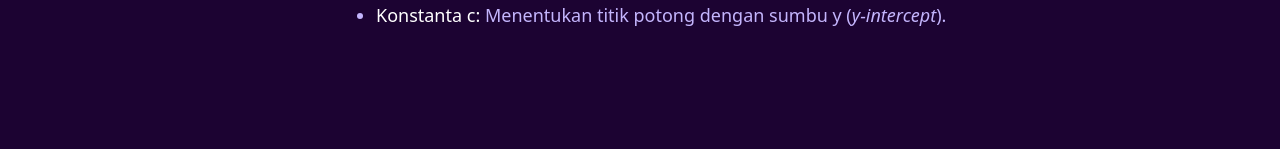
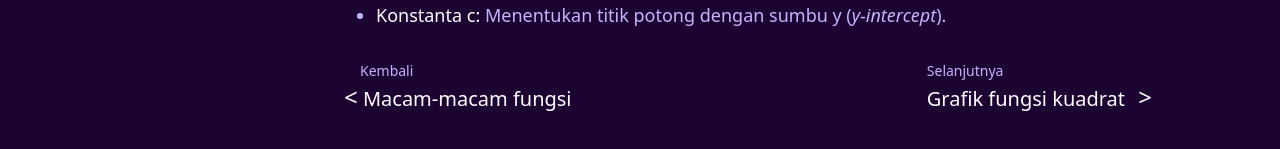
Before and after one commit to Hanep77/learn-quadratic-site, a Next.js app: page /learn/fungsi-kuadrat in a window 1280 px wide. Shown: the part 789-938 px from the top of the page. Before the commit the page ends 898 px from the top, so only its background shows below. Built offline with nearby package versions, Linux system fonts and the light colour scheme.

Commit message:
add next/previous button

```diff
--- a/src/app/learn/fungsi-kuadrat/contoh-soal/page.tsx
+++ b/src/app/learn/fungsi-kuadrat/contoh-soal/page.tsx
@@ -1,5 +1,6 @@
 "use client";
 
+import Link from "next/link";
 import Breadcrumbs from "../../breadcrumbs";
 import { MathJax } from "better-react-mathjax";
 
@@ -38,7 +39,7 @@ export default function ContohSoal() {
           </li>
         </ul>
       </div>
-      <div>
+      <div className="mb-8">
         <p>
           <span className="text-white font-medium mb-2">Contoh 2: </span>Menyelesaikan dengan Rumus Kuadrat
           Selesaikan persamaan kuadrat <MathJax inline className="text-white">{"\\(3x^2 - 6x + 2 = 0\\)"}</MathJax>.
@@ -56,6 +57,14 @@ export default function ContohSoal() {
           <MathJax inline className="text-white">{"\\(x_2 = 1 - \\frac{\\sqrt{3}}{3}\\)"}</MathJax>.
         </p>
       </div>
+      <div>
+        <Link href={"/learn/fungsi-kuadrat/grafik-fungsi-kuadrat"}>
+          <div>
+            <p className="text-sm ms-6">Kembali</p>
+            <h3 className="text-xl text-white font-medium"><span className="text-2xl ms-2">&lt;</span> Grafik fungsi kuadrat</h3>
+          </div>
+        </Link>
+      </div>
     </>
   );
 }
--- a/src/app/learn/fungsi-kuadrat/grafik-fungsi-kuadrat/page.tsx
+++ b/src/app/learn/fungsi-kuadrat/grafik-fungsi-kuadrat/page.tsx
@@ -2,6 +2,7 @@
 
 import { MathJax } from "better-react-mathjax";
 import Breadcrumbs from "../../breadcrumbs";
+import Link from "next/link";
 
 export default function GrafikFungsiKuadrat() {
   return (
@@ -12,7 +13,7 @@ export default function GrafikFungsiKuadrat() {
       <p className="mb-2">
         Grafik dari fungsi kuadrat berbentuk parabola. Beberapa karakteristik grafik fungsi kuadrat antara lain:
       </p>
-      <ul className="list-disc ms-10 mb-4">
+      <ul className="list-disc ms-10 mb-8">
         <li>
           <p className="mb-2">
             <span className="text-white font-medium">Sumbu Simetri:</span> Grafik fungsi kuadrat simetris terhadap garis vertikal yang melalui titik puncak parabola. Sumbu simetri dapat ditemukan dengan rumus:
@@ -51,6 +52,20 @@ export default function GrafikFungsiKuadrat() {
           </ul>
         </li>
       </ul>
+      <div className="flex justify-between">
+        <Link href={"/learn/fungsi-kuadrat"}>
+          <div>
+            <p className="text-sm ms-6">Kembali</p>
+            <h3 className="text-xl text-white font-medium"><span className="text-2xl ms-2">&lt;</span> Fungsi kuadrat</h3>
+          </div>
+        </Link>
+        <Link href={"/learn/fungsi-kuadrat/contoh-soal"}>
+          <div>
+            <p className="text-sm">Selanjutnya</p>
+            <h3 className="text-xl text-white font-medium">Contoh soal <span className="text-2xl ms-2">&gt;</span></h3>
+          </div>
+        </Link>
+      </div>
     </>
   );
 }
--- a/src/app/learn/fungsi-kuadrat/page.tsx
+++ b/src/app/learn/fungsi-kuadrat/page.tsx
@@ -2,6 +2,7 @@
 
 import { MathJax } from "better-react-mathjax";
 import Breadcrumbs from "../breadcrumbs";
+import Link from "next/link";
 
 export default function FungsiKuadrat() {
   return (
@@ -24,10 +25,10 @@ export default function FungsiKuadrat() {
           <span className="text-white font-medium inline-block"><MathJax inline className="text-white">{"\\(x\\)"}</MathJax></span> adalah variabel input (atau argumen fungsi)
         </li>
         <li>
-        <span className="text-white font-medium inline-block"><MathJax inline className="text-white">{"\\(f(x)\\)"}</MathJax></span> adalah hasil fungsi atau output dari fungsi untuk input <span className="inline-block"><MathJax inline className="text-white">{"\\(x\\)"}</MathJax></span>
+          <span className="text-white font-medium inline-block"><MathJax inline className="text-white">{"\\(f(x)\\)"}</MathJax></span> adalah hasil fungsi atau output dari fungsi untuk input <span className="inline-block"><MathJax inline className="text-white">{"\\(x\\)"}</MathJax></span>
         </li>
       </ul>
-      <div className="mb-4">
+      <div className="mb-8">
         <h3 className="text-xl font-medium text-white mb-2">Bagian-bagian Fungsi Kuadrat</h3>
         <ul className="list-disc ms-10 my-2">
           <li>
@@ -44,6 +45,20 @@ export default function FungsiKuadrat() {
           </li>
         </ul>
       </div>
+      <div className="flex justify-between">
+        <Link href={"/learn/fungsi/macam-macam-fungsi"}>
+          <div>
+            <p className="text-sm ms-6">Kembali</p>
+            <h3 className="text-xl text-white font-medium"><span className="text-2xl ms-2">&lt;</span> Macam-macam fungsi</h3>
+          </div>
+        </Link>
+        <Link href={"/learn/fungsi-kuadrat/grafik-fungsi-kuadrat"}>
+          <div>
+            <p className="text-sm">Selanjutnya</p>
+            <h3 className="text-xl text-white font-medium">Grafik fungsi kuadrat <span className="text-2xl ms-2">&gt;</span></h3>
+          </div>
+        </Link>
+      </div>
     </>
   );
 }
--- a/src/app/learn/fungsi/macam-macam-fungsi/page.tsx
+++ b/src/app/learn/fungsi/macam-macam-fungsi/page.tsx
@@ -2,6 +2,7 @@
 
 import { MathJax } from "better-react-mathjax";
 import Breadcrumbs from "../../breadcrumbs";
+import Link from "next/link";
 
 export default function MacamMacamFungsi() {
   return (
@@ -10,7 +11,7 @@ export default function MacamMacamFungsi() {
       <h4 className="text-lg font-semibold text-green-400 mb-2">Apa itu fungsi?</h4>
       <h2 className="text-3xl font-semibold mb-2 text-white">Macam-macam Fungsi</h2>
       <p>Terdapat berbagai jenis fungsi, antara lain:</p>
-      <ul className="list-disc ms-10 my-2">
+      <ul className="list-disc ms-10 mt-2 mb-8">
         <li>
           <span className="text-white font-medium">Fungsi Linear: </span>Fungsi yang berbentuk <MathJax inline className="text-white">{"\\(f(x) = ax + b\\)"}</MathJax>, dengan grafik berupa garis lurus. Contoh: <MathJax inline className="text-white">{"\\(f(x) = 2x + 1\\)"}</MathJax>.
         </li>
@@ -35,6 +36,20 @@ export default function MacamMacamFungsi() {
           Fungsi yang melibatkan sudut dalam trigonometri, seperti sinus, kosinus, dan tangen. Contoh: <MathJax inline className="text-white">{"\\(f(x) = \\sin(x)\\)"}</MathJax>.
         </li>
       </ul>
+      <div className="flex justify-between">
+        <Link href={"/learn/fungsi"}>
+          <div>
+            <p className="text-sm ms-6">Kembali</p>
+            <h3 className="text-xl text-white font-medium"><span className="text-2xl ms-2">&lt;</span> Apa itu fungsi?</h3>
+          </div>
+        </Link>
+        <Link href={"/learn/fungsi-kuadrat"}>
+          <div>
+            <p className="text-sm">Selanjutnya</p>
+            <h3 className="text-xl text-white font-medium">Fungsi kuadrat <span className="text-2xl ms-2">&gt;</span></h3>
+          </div>
+        </Link>
+      </div>
     </>
   );
 }
--- a/src/app/learn/fungsi/page.tsx
+++ b/src/app/learn/fungsi/page.tsx
@@ -1,5 +1,6 @@
 "use client";
 
+import Link from "next/link";
 import Breadcrumbs from "../breadcrumbs";
 import { MathJax } from "better-react-mathjax";
 
@@ -37,7 +38,7 @@ export default function Fungsi() {
           <p>Jadi, <MathJax inline className="text-white">{"\\(f(2) = 7\\)"}</MathJax>.</p>
         </div>
       </div>
-      <div>
+      <div className="mb-8">
         <h3 className="text-xl font-semibold mb-2 text-white">Komponen Fungsi</h3>
         <ul className="list-disc ms-10 my-2">
           <li>
@@ -51,6 +52,20 @@ export default function Fungsi() {
           </li>
         </ul>
       </div>
+      <div className="flex justify-between">
+        <Link href={"/learn/pengantar/prerequisit"}>
+          <div>
+            <p className="text-sm ms-6">Kembali</p>
+            <h3 className="text-xl text-white font-medium"><span className="text-2xl ms-2">&lt;</span> Pre-requisit</h3>
+          </div>
+        </Link>
+        <Link href={"/learn/fungsi/macam-macam-fungsi"}>
+          <div>
+            <p className="text-sm">Selanjutnya</p>
+            <h3 className="text-xl text-white font-medium">Macam-macam fungsi <span className="text-2xl ms-2">&gt;</span></h3>
+          </div>
+        </Link>
+      </div>
     </>
   );
 }
--- a/src/app/learn/page.tsx
+++ b/src/app/learn/page.tsx
@@ -1,3 +1,4 @@
+import Link from "next/link";
 import Breadcrumbs from "./breadcrumbs";
 
 export default function Learn() {
@@ -6,7 +7,7 @@ export default function Learn() {
       <Breadcrumbs chapter="Pengantar" title="Pendahuluan" />
       <h4 className="text-lg font-semibold text-green-400 mb-2">Pengantar</h4>
       <h2 className="text-3xl font-semibold mb-2 text-white">Pendahuluan</h2>
-      <div className="text-justify">
+      <div className="text-justify mb-8">
         <p className="mb-2">
           Website ini dibuat sebagai media pembelajaran digital tentang fungsi, khususnya fungsi kuadrat. Website ini juga sebagai salah satu syarat pemenuhan tugas UAS mata kuliah kalkulus I. Web ini menyediakan materi pembelajaran dan kalkulator grafik yang dapat memvisualisasikan bentuk dari fungsi. Selain itu terdapat juga quiz yang dapat pengguna selesaikan untuk menguji hasil pembelajaran.
         </p>
@@ -19,6 +20,14 @@ export default function Learn() {
         <p>
           Namun, sebelum mempelajari fungsi kuadrat secara mendalam, diperlukan pemahaman konsep-konsep dasar agar materi dapat dipahami dengan baik.</p>
       </div>
+      <div className="flex justify-end">
+        <Link href={"/learn/pengantar/prerequisit"}>
+          <div>
+            <p className="text-sm">Selanjutnya</p>
+            <h3 className="text-xl text-white font-medium">Pre-requisit <span className="text-2xl ms-2">&gt;</span></h3>
+          </div>
+        </Link>
+      </div>
     </>
   )
 }
--- a/src/app/learn/pengantar/prerequisit/page.tsx
+++ b/src/app/learn/pengantar/prerequisit/page.tsx
@@ -1,3 +1,4 @@
+import Link from "next/link";
 import Breadcrumbs from "../../breadcrumbs";
 
 export default function Learn() {
@@ -7,7 +8,7 @@ export default function Learn() {
       <h4 className="text-lg font-semibold text-green-400 mb-2">Pengantar</h4>
       <h2 className="text-3xl font-semibold mb-2 text-white">Pre-requisites</h2>
       <p>Sebelum mempelajari fungsi dan fungsi kuadrat, ada beberapa konsep dasar yang perlu dikuasai terlebih dahulu yaitu:</p>
-      <ol className="list-decimal ms-10 my-2">
+      <ol className="list-decimal ms-10 mt-2 mb-8">
         <li>Konsep Dasar Matematika
           <ul className="list-disc ms-10 my-2">
             <li>Bilangan Real: Pemahaman tentang bilangan positif, negatif, nol, dan pecahan.</li>
@@ -28,7 +29,20 @@ export default function Learn() {
           </ul>
         </li>
       </ol>
-
+      <div className="flex justify-between">
+        <Link href={"/learn"}>
+          <div>
+            <p className="text-sm ms-6">Kembali</p>
+            <h3 className="text-xl text-white font-medium"><span className="text-2xl ms-2">&lt;</span> Pendahuluan</h3>
+          </div>
+        </Link>
+        <Link href={"/learn/fungsi"}>
+          <div>
+            <p className="text-sm">Selanjutnya</p>
+            <h3 className="text-xl text-white font-medium">Apa itu fungsi? <span className="text-2xl ms-2">&gt;</span></h3>
+          </div>
+        </Link>
+      </div>
     </>
   )
 }
```
